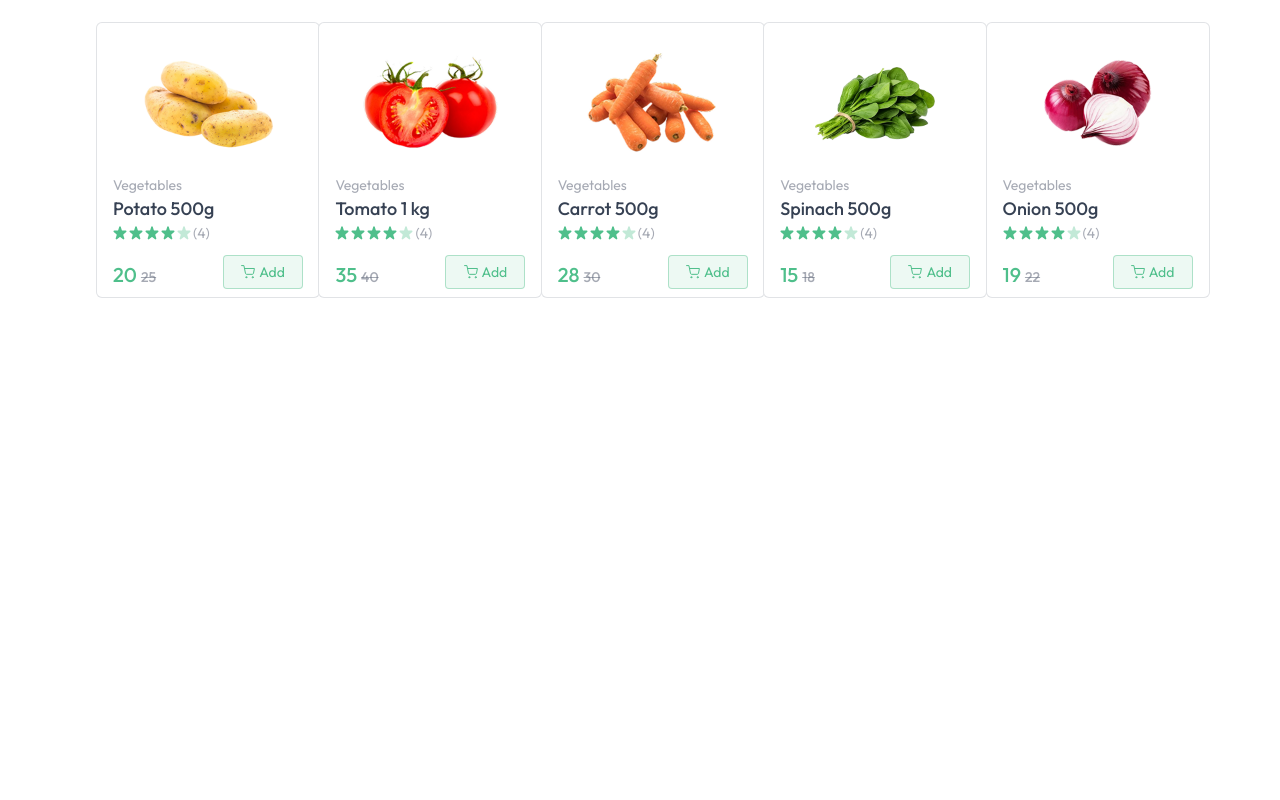
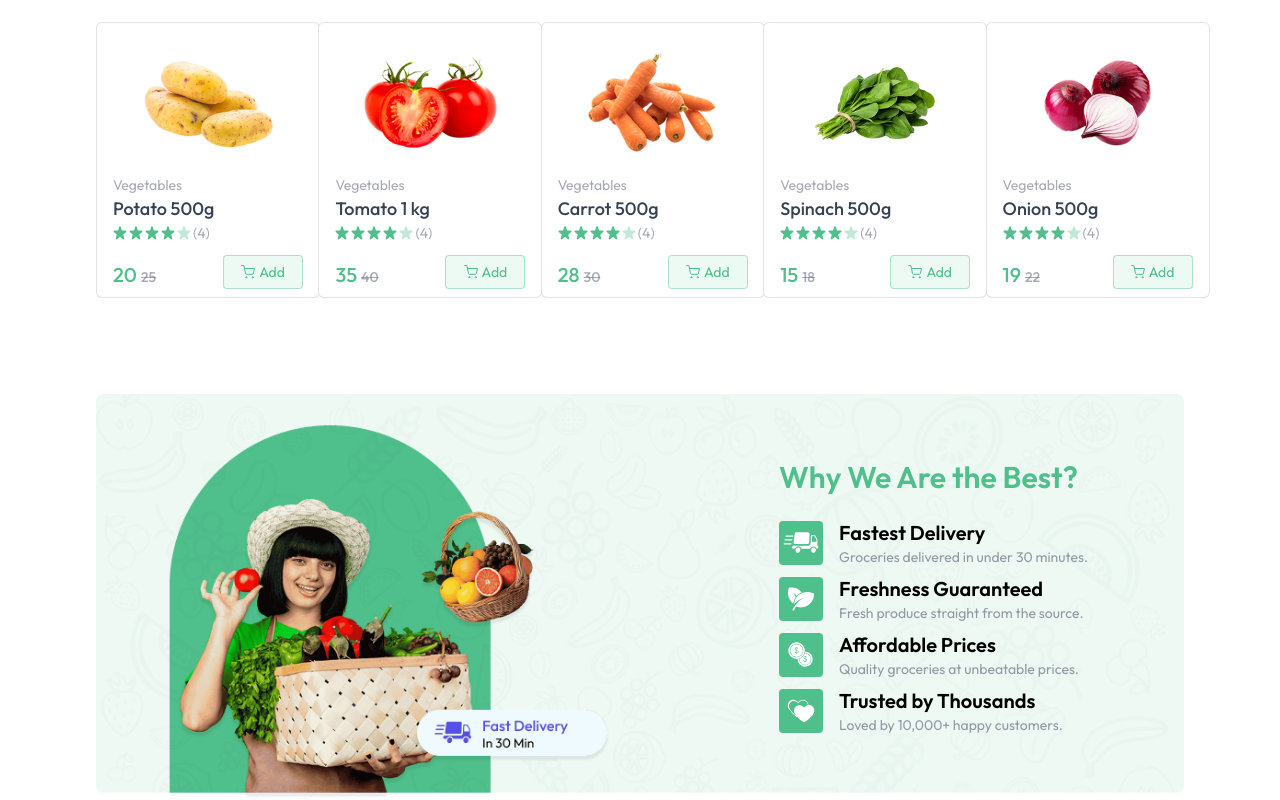
Before and after one commit to NaveenManjappa/green-cart-client, a React (Vite) app: page / in a window 1280 px wide. Shown: the part 909-1709 px from the top of the page. Before the commit the page ends 1207 px from the top, so only its background shows below. Built offline with nearby package versions, Linux system fonts and the light colour scheme.

Commit message:
Implement bottom banner component

```diff
--- /dev/null
+++ b/src/components/Bottombanner.jsx
@@ -0,0 +1,45 @@
+import React from "react";
+import { assets, features } from "../assets/assets";
+
+const Bottombanner = () => {
+  return (
+    <div className="relative mt-24">
+      <img
+        className="w-full hidden md:block"
+        src={assets.bottom_banner_image}
+        alt="banner"
+      />
+      <img
+        className="w-full md:hidden"
+        src={assets.bottom_banner_image_sm}
+        alt="banner"
+      />
+      <div className="absolute inset-0 flex flex-col items-center md:items-end md:justify-center pt-16 md:pt-0 md:pr-24">
+        <div>
+          <h1 className="text-2xl md:text-3xl font-semibold text-primary mb-6">
+            Why We Are the Best?
+          </h1>
+          {features.map((feature, index) => (
+            <div className="flex items-center gap-4 mt-2" key={index}>
+              <img
+                className="md:w-11 w-9"
+                src={feature.icon}
+                alt={feature.title}
+              ></img>
+              <div>
+                <h3 className="text-lg md:text-xl font-semibold">
+                  {feature.title}
+                </h3>
+                <p className="text-gray-500/70 text-xs md:text-sm">
+                  {feature.description}
+                </p>
+              </div>
+            </div>
+          ))}
+        </div>
+      </div>
+    </div>
+  );
+};
+
+export default Bottombanner;
--- a/src/pages/Home.jsx
+++ b/src/pages/Home.jsx
@@ -2,6 +2,7 @@
 import MainBanner from '../components/MainBanner'
 import Categories from '../components/Categories'
 import BestSeller from '../components/BestSeller'
+import Bottombanner from '../components/Bottombanner'
 
 const Home = () => {
   return (
@@ -9,6 +10,7 @@
       <MainBanner/>
       <Categories/>
       <BestSeller/>
+      <Bottombanner/>
     </div>
   )
 }
```
